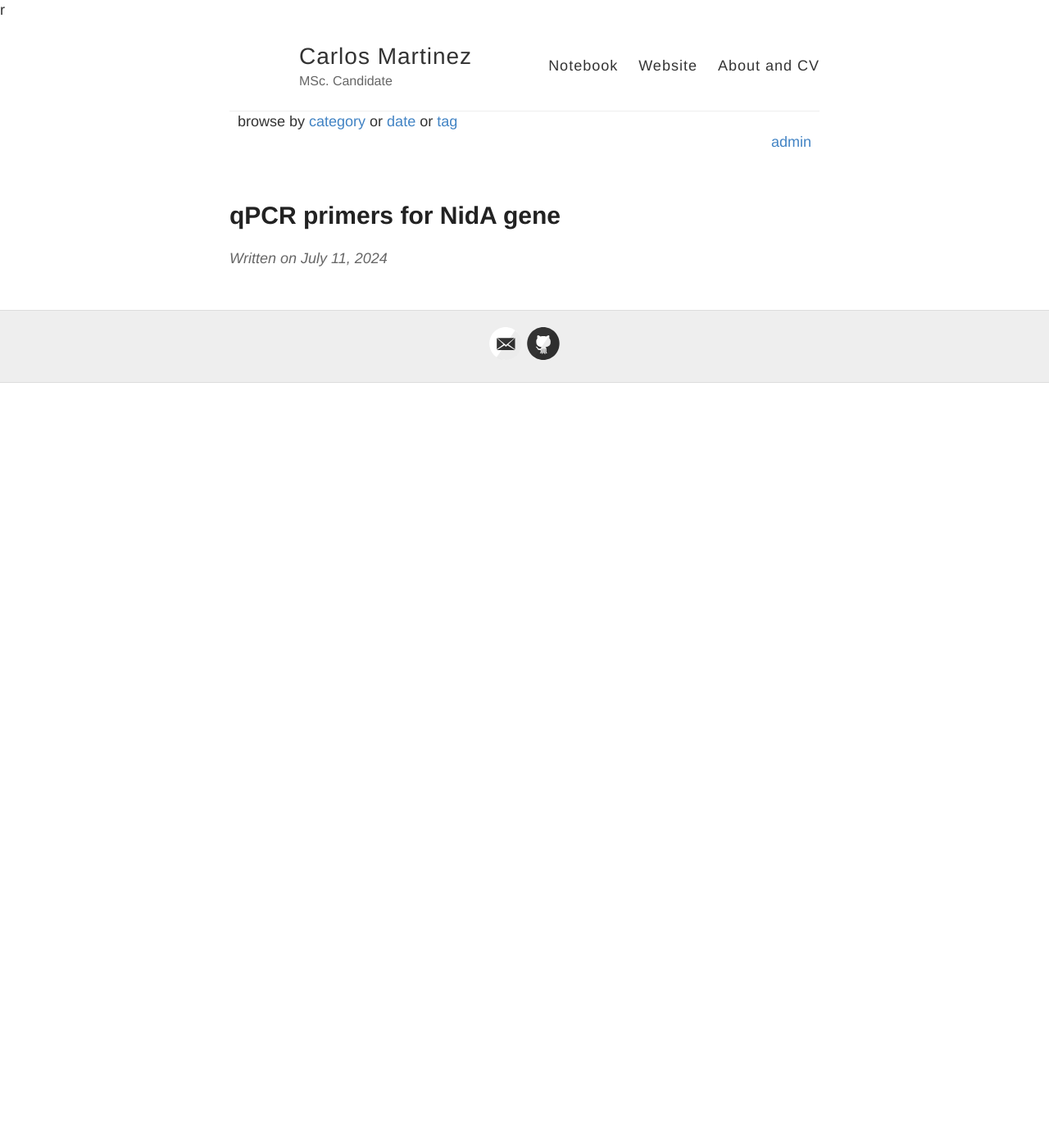
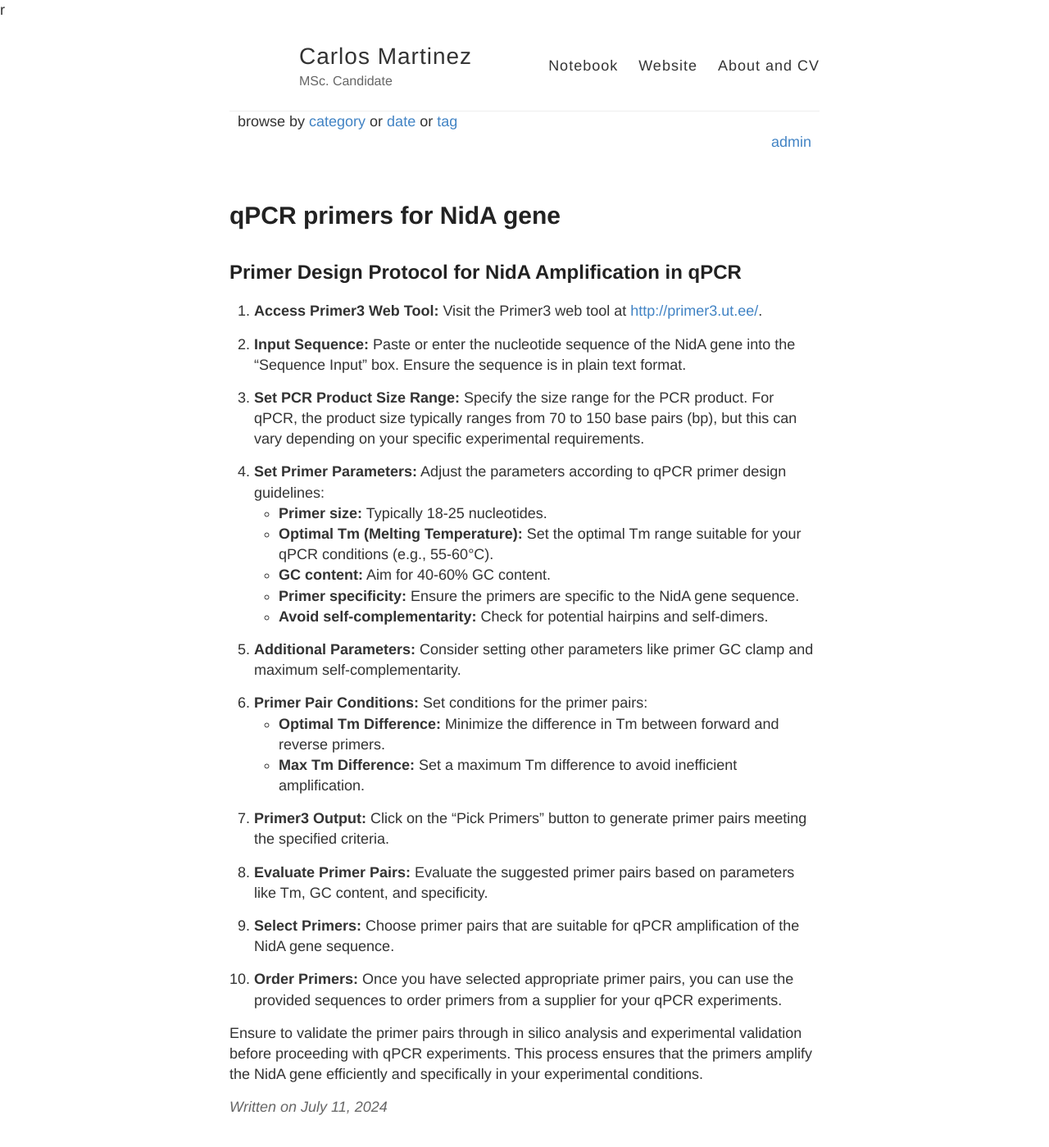
Before and after one commit to CarlosMartinezPenate/CarlosNotebook, a Jekyll site: the page built from _posts/2024-07-11-qPCR-primers-for-NidA-gene.md, in a window 1280 px wide and 1400 px high. Shown: the whole window at 82% size. Built offline with Jekyll 4.4.1, drawn with Linux system fonts in a browser that asks for light colours.

Commit message:
Update 2024-07-11-qPCR-primers-for-NidA-gene.md

```diff
--- a/_posts/2024-07-11-qPCR-primers-for-NidA-gene.md
+++ b/_posts/2024-07-11-qPCR-primers-for-NidA-gene.md
@@ -5,3 +5,43 @@ date: '2024-07-11'
 categories: Protocols
 tags: qPCR
 ---
+## Primer Design Protocol for NidA Amplification in qPCR
+
+1. **Access Primer3 Web Tool:**
+   Visit the Primer3 web tool at [http://primer3.ut.ee/](http://primer3.ut.ee/).
+
+2. **Input Sequence:**
+   Paste or enter the nucleotide sequence of the NidA gene into the "Sequence Input" box. Ensure the sequence is in plain text format.
+
+3. **Set PCR Product Size Range:**
+   Specify the size range for the PCR product. For qPCR, the product size typically ranges from 70 to 150 base pairs (bp), but this can vary depending on your specific experimental requirements.
+
+4. **Set Primer Parameters:**
+   Adjust the parameters according to qPCR primer design guidelines:
+   - **Primer size:** Typically 18-25 nucleotides.
+   - **Optimal Tm (Melting Temperature):** Set the optimal Tm range suitable for your qPCR conditions (e.g., 55-60°C).
+   - **GC content:** Aim for 40-60% GC content.
+   - **Primer specificity:** Ensure the primers are specific to the NidA gene sequence.
+   - **Avoid self-complementarity:** Check for potential hairpins and self-dimers.
+
+5. **Additional Parameters:**
+   Consider setting other parameters like primer GC clamp and maximum self-complementarity.
+
+6. **Primer Pair Conditions:**
+   Set conditions for the primer pairs:
+   - **Optimal Tm Difference:** Minimize the difference in Tm between forward and reverse primers.
+   - **Max Tm Difference:** Set a maximum Tm difference to avoid inefficient amplification.
+
+7. **Primer3 Output:**
+   Click on the "Pick Primers" button to generate primer pairs meeting the specified criteria.
+
+8. **Evaluate Primer Pairs:**
+   Evaluate the suggested primer pairs based on parameters like Tm, GC content, and specificity.
+
+9. **Select Primers:**
+   Choose primer pairs that are suitable for qPCR amplification of the NidA gene sequence.
+
+10. **Order Primers:**
+    Once you have selected appropriate primer pairs, you can use the provided sequences to order primers from a supplier for your qPCR experiments.
+
+Ensure to validate the primer pairs through in silico analysis and experimental validation before proceeding with qPCR experiments. This process ensures that the primers amplify the NidA gene efficiently and specifically in your experimental conditions.
```
